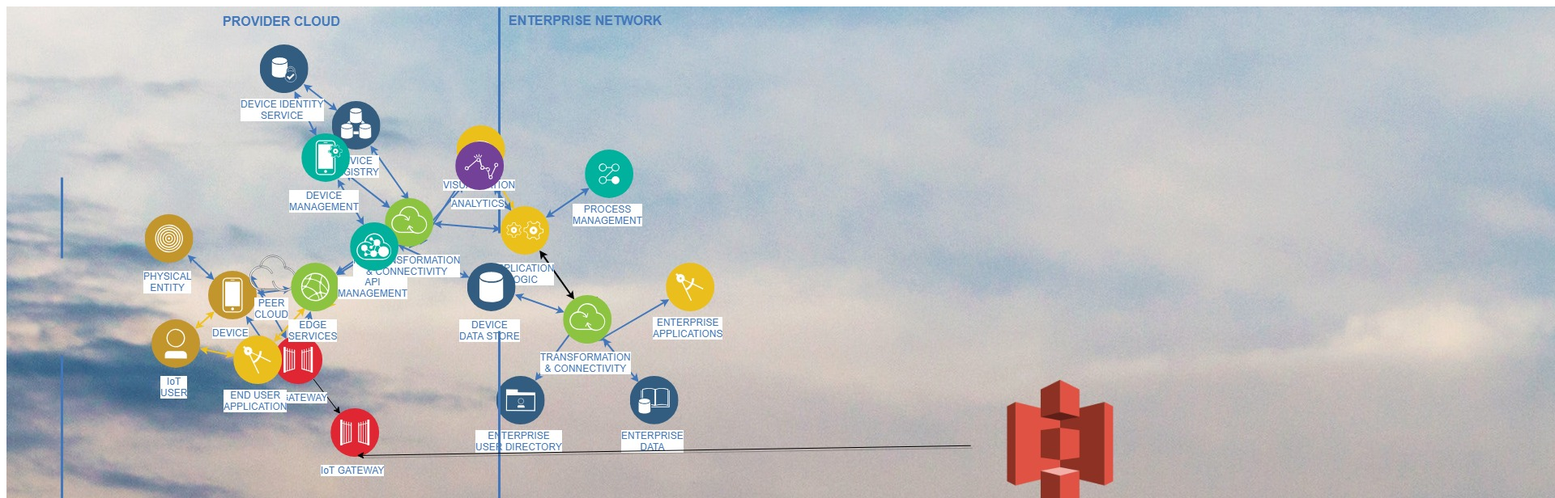
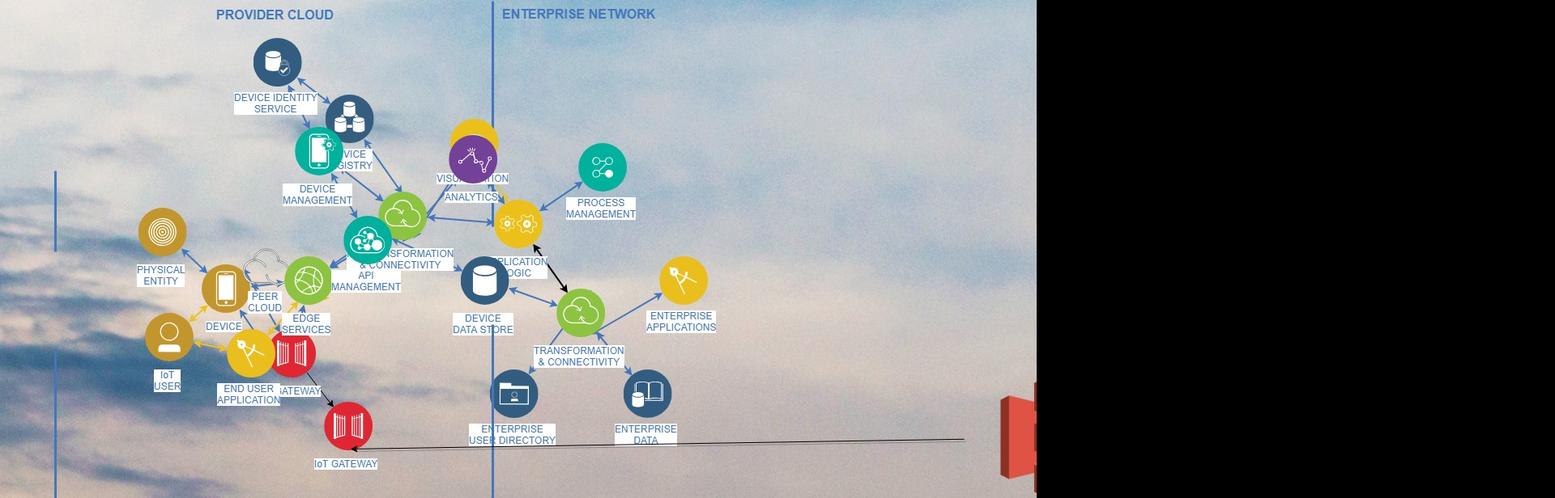
Before and after one commit to NyeThompson/nyethompson.github.io, a plain HTML site: page index.html in a window 1280 px wide. Shown: the top 616 px of the page at 81% size, 1920 px wide, since content can reach past the window. Drawn offline with Linux system fonts and the light colour scheme.

Commit message:
Added css

```diff
--- /dev/null
+++ b/base.css
@@ -0,0 +1,18 @@
+@charset "utf-8";
+/* CSS Document */
+
+/* UNIVERSAL */
+
+html,
+body {
+  height: 100%;
+  width: 100%;
+  margin: 0;
+  padding: 0;
+  left: 0;
+  top: 0;
+  font-size: 100%;
+  background-color: black;
+  overflow: hidden;
+
+}
--- a/index.html
+++ b/index.html
@@ -1,8 +1,10 @@
 <head>
 <meta charset="utf-8">
+<meta name="viewport" content="width=device-width, initial-scale=1">
 <title>Data Feeders</title>
-</head><!--<iframe frameborder="0" style="width:100%; height:1589px;" src="https://www.draw.io/?lightbox=1&highlight=0000ff&edit=_blank&layers=1&nav=1&title=Data%20Feeders.html#Uhttps%3A%2F%2Fdrive.google.com%2Fuc%3Fid%3D1S0bEvRsUZ1ShRjXN9vIeGKYsVhj6toZM%26export%3Ddownload"></iframe>-->
-<img src="DataFeeders.jpg"> testig
+<link href="base.css" rel="stylesheet" type="text/css">
+</head>
+<img src="DataFeeders.jpg">
 
 <body>
 </body>
```
